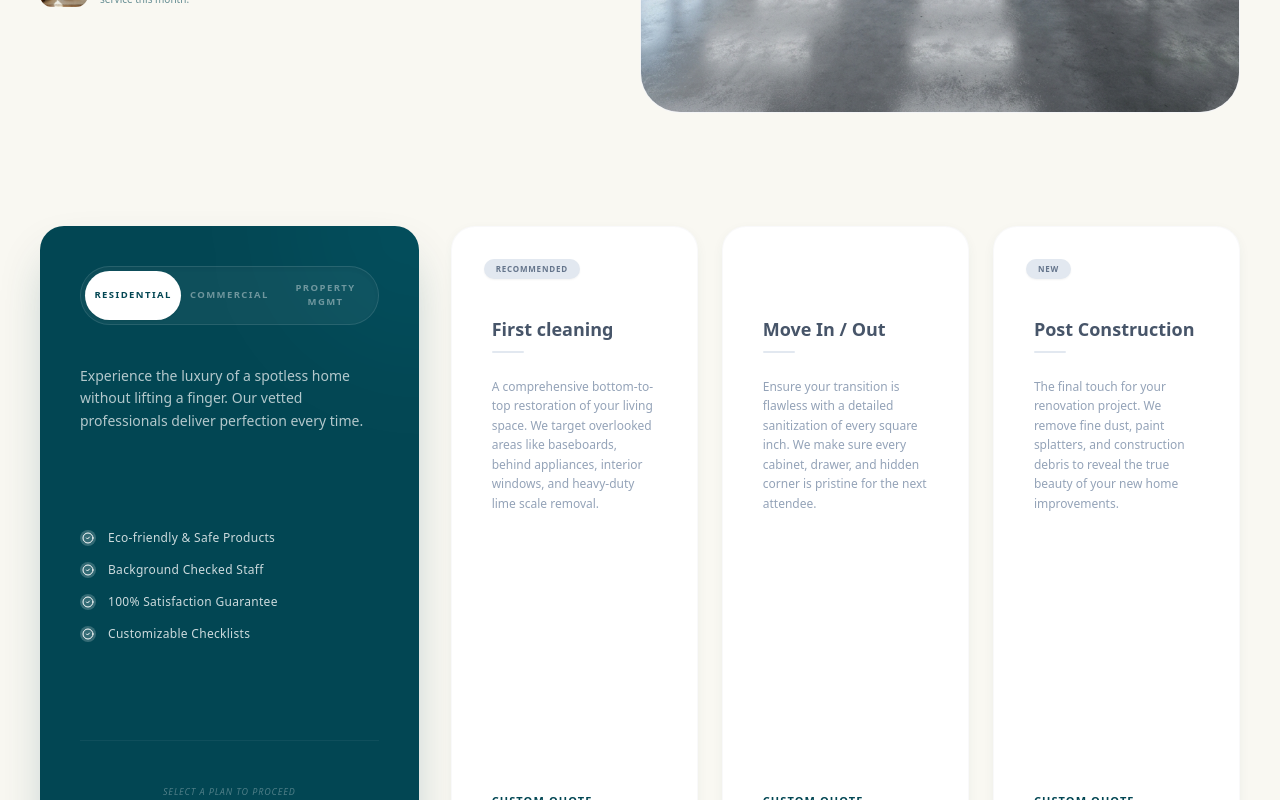
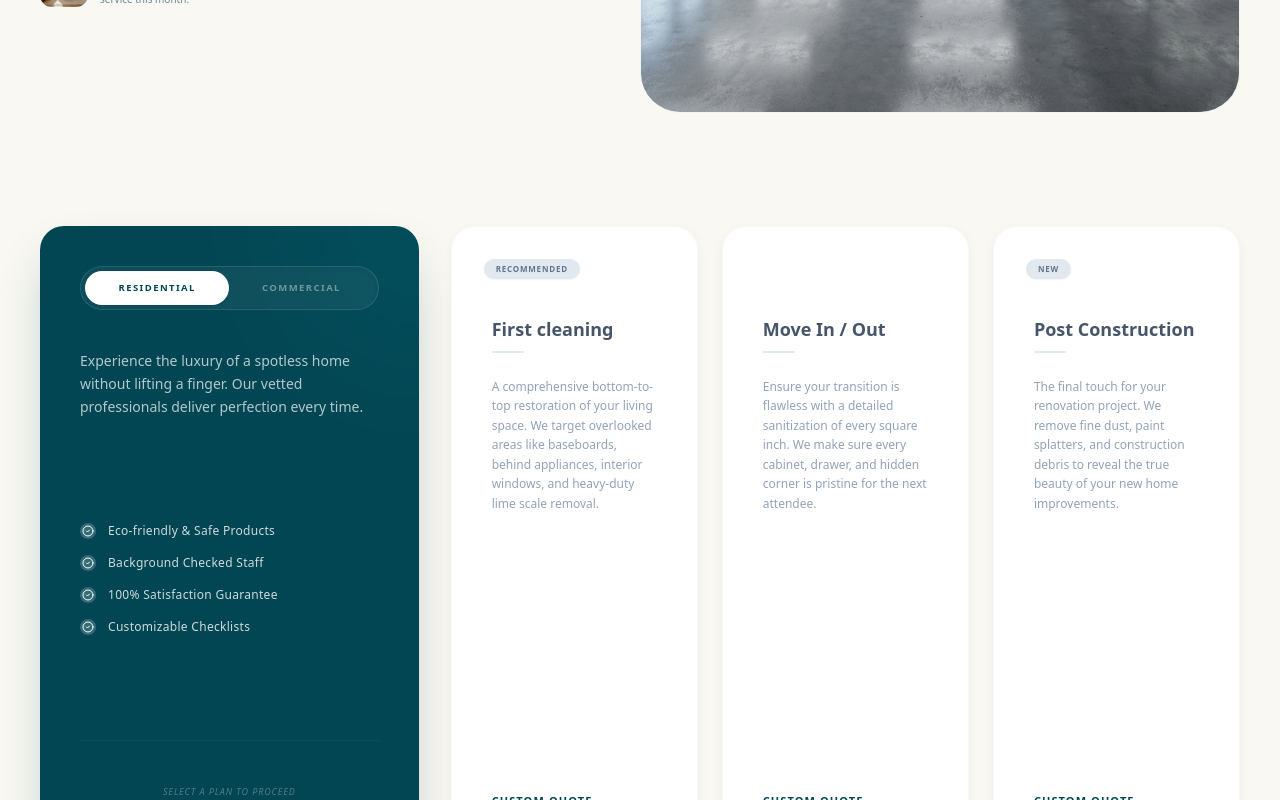
Before and after one commit to renatoquerales28-byte/extreme-cleaning-next, a Next.js app: page / in a window 1280 px wide. Shown: the part 647-1447 px from the top of the page. Built offline with nearby package versions, Linux system fonts and the light colour scheme.

Commit message:
feat: disable Property Management, fix HeroSection z-index and update Building image

```diff
--- a/src/components/home/ServiceSelectorSection.tsx
+++ b/src/components/home/ServiceSelectorSection.tsx
@@ -184,7 +184,7 @@ export default function ServiceSelectorSection({ onOpenWizard }: { onOpenWizard?
             <div className="lg:hidden w-full px-5 pt-[20px] pb-[15px] flex flex-col gap-8 bg-[#F9F8F2]">
                 {/* 1. Header Sector Switcher (Pill shape, rounded-full) */}
                 <div className="w-full bg-[#024653] p-1.5 rounded-full flex relative shadow-lg">
-                    {(['residential', 'commercial', 'pm'] as ServiceType[]).map((tab) => (
+                    {(['residential', 'commercial'] as ServiceType[]).map((tab) => (
                         <button
                             key={tab}
                             onClick={() => setActiveTab(tab)}
@@ -307,7 +307,7 @@ export default function ServiceSelectorSection({ onOpenWizard }: { onOpenWizard?
                         <div className="absolute top-0 right-0 w-64 h-64 bg-white/10 rounded-full blur-[60px] -translate-y-1/2 translate-x-1/2 mix-blend-overlay" />
                         <div className="relative z-10 flex flex-col h-full">
                             <div className="inline-flex bg-white/5 p-1 rounded-full relative border border-white/10 mb-10 shadow-inner w-full">
-                                {(['residential', 'commercial', 'pm'] as ServiceType[]).map((tab) => (
+                                {(['residential', 'commercial'] as ServiceType[]).map((tab) => (
                                     <button
                                         key={tab}
                                         onClick={() => setActiveTab(tab)}
@@ -316,7 +316,7 @@ export default function ServiceSelectorSection({ onOpenWizard }: { onOpenWizard?
                                         {activeTab === tab && (
                                             <motion.div layoutId="dActiveTab" className="absolute inset-0 bg-white rounded-full shadow-sm" transition={{ type: "spring", bounce: 0.2, duration: 0.6 }} />
                                         )}
-                                        <span className="relative z-10">{tab === 'pm' ? 'Property Mgmt' : tab}</span>
+                                        <span className="relative z-10">{tab}</span>
                                     </button>
                                 ))}
                             </div>
--- a/src/components/landing/HeroSection.tsx
+++ b/src/components/landing/HeroSection.tsx
@@ -15,13 +15,12 @@ export default function HeroSection({ onOpenWizard }: { onOpenWizard?: (zip?: st
     const [showSticky, setShowSticky] = useState(false);
     const [error, setError] = useState<string | null>(null);
 
-    const words = ["Home", "Business", "Office", "Medical Facility", "Building"];
+    const words = ["Home", "Business", "Office", "Building"];
     const heroImages = [
         "/brand/hero_woman_cleaning.png",
         "/brand/service-commercial.png",
         "/brand/hero_office_meeting.png",
-        "/brand/service-commercial.png", // Medical placeholder
-        "/brand/hero_industrial_cleaner.png"
+        "/brand/Gemini_Generated_Image_50y7wg50y7wg50y7 (1).png"
     ];
     const [wordIndex, setWordIndex] = useState(0);
 
@@ -320,7 +319,7 @@ export default function HeroSection({ onOpenWizard }: { onOpenWizard?: (zip?: st
             <div className="hidden lg:block w-full h-full max-w-[1700px] mx-auto relative">
                 <div className="grid grid-cols-2 h-full gap-0">
                     {/* Left Column: Content & Conversion */}
-                    <div className="relative z-20 flex flex-col justify-center p-10 pr-0 h-full">
+                    <div className="relative z-40 flex flex-col justify-center p-10 pr-0 h-full">
                         <motion.div
                             initial={{ opacity: 0, y: 20 }}
                             animate={{ opacity: 1, y: 0 }}
--- a/src/components/wizard/steps/CleaningTypeStep.tsx
+++ b/src/components/wizard/steps/CleaningTypeStep.tsx
@@ -22,13 +22,6 @@ export default function CleaningTypeStep({ onNext }: CleaningTypeStepProps) {
                 { id: "first_cleaning", label: "First Cleaning", icon: Sparkles, tag: "Introductory", desc: "Deep Initial Clean" },
                 { id: "office_maintenance", label: "Maintenance", icon: Building2, tag: "Daily/Weekly", desc: "Janitorial & Upkeep" },
                 { id: "post_construction", label: "Post Construction", icon: HardHat, tag: "Heavy Duty", desc: "Debris & Dust Removal" }
-            ];
-        }
-        if (serviceType === "property_mgmt") {
-            return [
-                { id: "first_cleaning", label: "First Cleaning", icon: Sparkles, tag: "Introductory", desc: "Deep Initial Clean" },
-                { id: "move_in_out", label: "Move In/Out", icon: Box, tag: "Empty Unit", desc: "Ready for Tenant" },
-                { id: "post_construction", label: "Post-Con", icon: HardHat, tag: "Heavy Duty", desc: "Construction Cleanup" }
             ];
         }
         // Default Residential
--- a/src/components/wizard/steps/ServiceStep.tsx
+++ b/src/components/wizard/steps/ServiceStep.tsx
@@ -22,12 +22,6 @@ const services = [
         label: "Commercial",
         desc: "Offices & business spaces",
         icon: Building2
-    },
-    {
-        id: "property_mgmt",
-        label: "Property Mgmt",
-        desc: "Portfolios & unit turns",
-        icon: LayoutGrid
     }
 ];
 
@@ -62,7 +56,7 @@ export default function ServiceStep({ onNext }: ServiceStepProps) {
                 </div>
 
                 {/* Grid Container */}
-                <div className="grid grid-cols-1 md:grid-cols-3 gap-6 py-4">
+                <div className="grid grid-cols-1 md:grid-cols-2 gap-6 py-4">
                     {services.map((option) => {
                         const isSelected = selected === option.id;
                         const Icon = option.icon;
--- a/src/lib/wizard/config.tsx
+++ b/src/lib/wizard/config.tsx
@@ -85,7 +85,6 @@ export const WIZARD_FLOW: Record<StepId, WizardStepConfig> = {
         accent: "Your Space.",
         description: "Configure your property details and add premium extras.",
         next: (data) => {
-            if (data.serviceType === 'property_mgmt') return 'portfolio_summary';
             return 'contact';
         },
         guard: (data) => !!data.cleaningType,
@@ -155,5 +154,5 @@ export const WIZARD_FLOW: Record<StepId, WizardStepConfig> = {
 export const INITIAL_STEP: StepId = 'zip';
 
 export const STEP_ORDER: StepId[] = [
-    'zip', 'service', 'cleaning_type', 'property_and_extras', 'portfolio_summary', 'contact'
+    'zip', 'service', 'cleaning_type', 'property_and_extras', 'contact'
 ];
```
Also changed, not shown: 2 other files (tests, documents, lock files or other folders).
